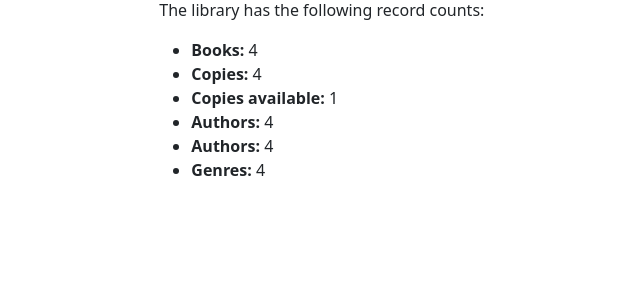
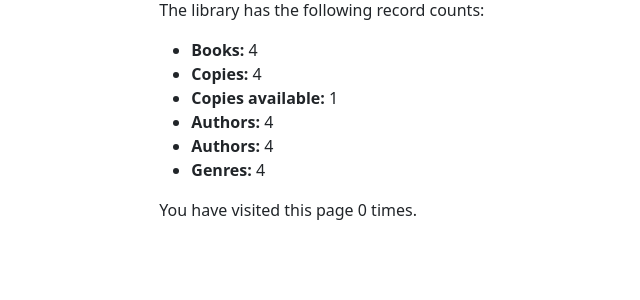
Before and after one commit to ColeHenke/csci313-assignment-3-cole-henke, a Django app: page /catalog/ in a window 1280 px wide. Shown: the part 144-444 px from the top of the page, without its empty margins (66-706 px from the left). Run offline with Django 5.2, Linux system fonts and the light colour scheme; data comes from the database, SQL or seed files in the repository; both versions use the stored data as it was after the commit.

Commit message:
Add code to count number of times site has been visited

```diff
--- a/locallibrary/catalog/templates/index.html
+++ b/locallibrary/catalog/templates/index.html
@@ -20,4 +20,8 @@
     <li><strong>Authors:</strong> {{ num_authors }}</li>
     <li><strong>Genres:</strong> {{ num_genres }}</li>
   </ul>
+
+  <p>
+    You have visited this page {{ num_visits }} time{{ num_visits|pluralize }}.
+  </p>
 {% endblock %}
--- a/locallibrary/catalog/views.py
+++ b/locallibrary/catalog/views.py
@@ -7,8 +7,10 @@ def index(request):
     num_instances = BookInstance.objects.all().count()
     num_instances_available = BookInstance.objects.filter(status__exact='a').count()
     num_authors = Author.objects.count()
+    num_genres = Genre.objects.all().count()
 
-    num_genres = Genre.objects.all().count()
+    num_visits = request.session.get('num_visits', 0)
+    request.session['num_visits'] = num_visits + 1
 
     context = {
         'num_books': num_books,
@@ -16,9 +18,9 @@ def index(request):
         'num_instances_available': num_instances_available,
         'num_authors': num_authors,
         'num_genres': num_genres,
+        'num_visits': num_visits,
     }
 
-    # Render the HTML template index.html with the data in the context variable
     return render(request, 'index.html', context=context)
 
 class BookListView(generic.ListView):
```
Also changed, not shown: locallibrary/db.sqlite3.
